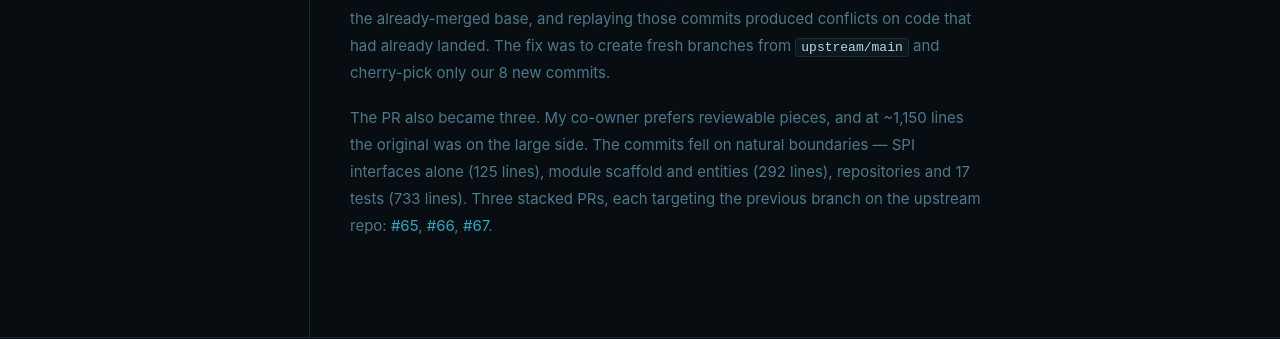
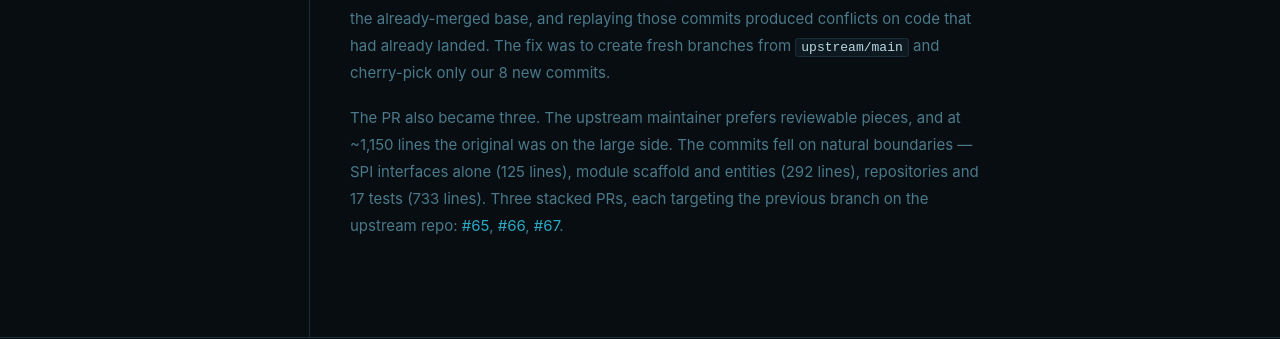
Before and after one commit to mdproctor/casehub, a Jekyll site: the page built from docs/_posts/2026-04-16-mdp01-persistence-decoupling-pr1.md, in a window 1280 px wide. Shown: the part 1720-2059 px from the top of the page. Built offline with Jekyll 4.4.1, drawn with Linux system fonts in a browser that asks for light colours.

Commit message:
docs: replace 'co-owner' with 'upstream maintainer' in April 16 blog post
Co-Authored-By: Claude Sonnet 4.6 (1M context) <noreply@anthropic.com>

```diff
--- a/docs/_posts/2026-04-16-mdp01-persistence-decoupling-pr1.md
+++ b/docs/_posts/2026-04-16-mdp01-persistence-decoupling-pr1.md
@@ -39,4 +39,4 @@ private <T> T run(Supplier<Uni<T>> supplier) {
 
 By then, upstream had merged everything from the base branch into main. Rebasing the PR branch onto main hit conflicts immediately — the branch contained the full history of the already-merged base, and replaying those commits produced conflicts on code that had already landed. The fix was to create fresh branches from `upstream/main` and cherry-pick only our 8 new commits.
 
-The PR also became three. My co-owner prefers reviewable pieces, and at ~1,150 lines the original was on the large side. The commits fell on natural boundaries — SPI interfaces alone (125 lines), module scaffold and entities (292 lines), repositories and 17 tests (733 lines). Three stacked PRs, each targeting the previous branch on the upstream repo: [#65](https://github.com/casehubio/engine/pull/65), [#66](https://github.com/casehubio/engine/pull/66), [#67](https://github.com/casehubio/engine/pull/67).
+The PR also became three. The upstream maintainer prefers reviewable pieces, and at ~1,150 lines the original was on the large side. The commits fell on natural boundaries — SPI interfaces alone (125 lines), module scaffold and entities (292 lines), repositories and 17 tests (733 lines). Three stacked PRs, each targeting the previous branch on the upstream repo: [#65](https://github.com/casehubio/engine/pull/65), [#66](https://github.com/casehubio/engine/pull/66), [#67](https://github.com/casehubio/engine/pull/67).
```
